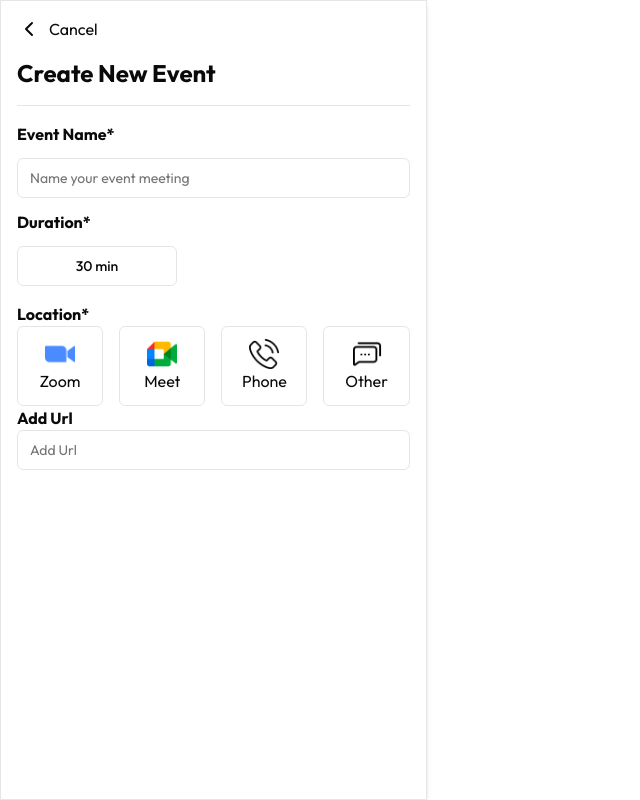
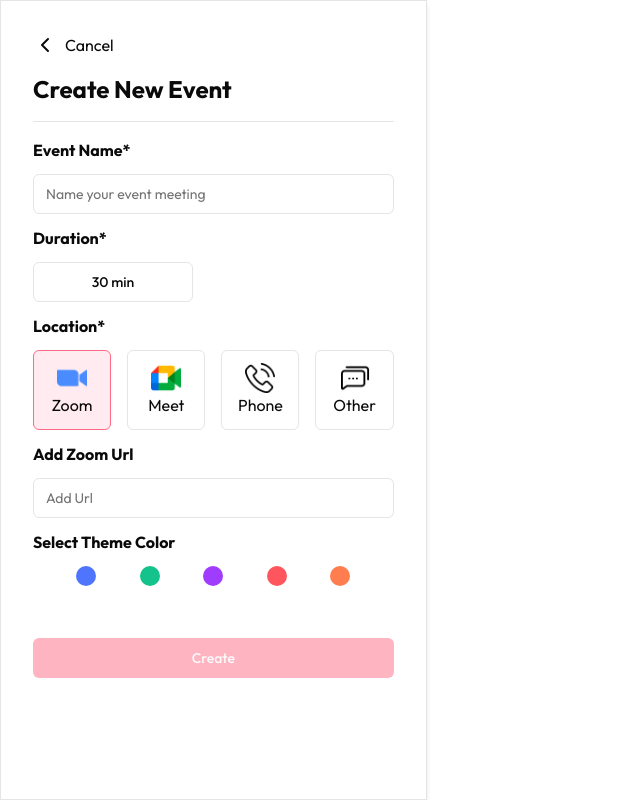
Before and after one commit to itsarasib/appiontment-app, a Next.js app: page /create-meeting in a window 1280 px wide. Both pictures are taken after a click on the element "Zoom". Shown: the whole page, without its empty margins (0-640 px from the left). Built offline with nearby package versions, Linux system fonts and the light colour scheme.

Commit message:
feat: finish MeetingForm

```diff
--- a/app/(routes)/create-meeting/_components/MeetingForm.tsx
+++ b/app/(routes)/create-meeting/_components/MeetingForm.tsx
@@ -3,7 +3,7 @@
 import { Button } from "@/components/ui/button";
 import { Input } from "@/components/ui/input";
 import { ChevronLeft } from "lucide-react";
-import React, { useState } from "react";
+import React, { use, useEffect, useState } from "react";
 import {
   DropdownMenu,
   DropdownMenuContent,
@@ -14,54 +14,124 @@ import {
 } from "@/components/ui/dropdown-menu";
 import LocationOption from "@/app/_utils/LocationOption";
 import Image from "next/image";
+import Link from "next/link";
+import ThemeOptions from "@/app/_utils/ThemeOptions";
+import { FormValues } from "../page";
 
-const MeetingForm = () => {
-  const [location, setLocation] = useState<string | undefined>(undefined);
+interface MeetingFormProps {
+  setFormValue: (v: FormValues) => void;
+}
+
+const MeetingForm: React.FC<MeetingFormProps> = ({ setFormValue }) => {
+  const [eventName, setEventName] = useState<string | undefined>(undefined);
+  const [duration, setDuration] = useState<number | undefined>(30);
+  const [locationType, setLocationType] = useState<string | undefined>(
+    undefined
+  );
+  const [locationUrl, setLocationUrl] = useState<string | undefined>(undefined);
+  const [themeColor, setThemeColor] = useState<string | undefined>(undefined);
+
+  useEffect(() => {
+    setFormValue({
+      eventName: eventName,
+      duration: duration,
+      locationType: locationType,
+      locationUrl: locationUrl,
+      themeColor: themeColor,
+    });
+  }, [eventName, duration, locationType, locationUrl, themeColor]);
+
   return (
-    <div className="p-4">
+    <div className="p-8">
+      <Link href={"/dashboard"}>
         <h2 className="flex gap-2">
           <ChevronLeft />
           Cancel
         </h2>
+      </Link>
       <div className="mt-4">
         <h2 className="text-2xl font-bold my-4">Create New Event</h2>
         <hr />
       </div>
       <div className="flex flex-col gap-3 my-4">
         <h2 className="font-bold">Event Name*</h2>
-        <Input placeholder="Name your event meeting" />
+        <Input
+          placeholder="Name your event meeting"
+          onChange={(e) => setEventName(e.target.value)}
+        />
 
         <h2 className="font-bold">Duration*</h2>
         <DropdownMenu>
           <DropdownMenuTrigger asChild>
             <Button variant="outline" className="max-w-40">
-              30 min
+              {duration} min
             </Button>
           </DropdownMenuTrigger>
           <DropdownMenuContent>
             <DropdownMenuSeparator />
-            <DropdownMenuItem>15 min</DropdownMenuItem>
-            <DropdownMenuItem>30 min</DropdownMenuItem>
-            <DropdownMenuItem>45 min</DropdownMenuItem>
-            <DropdownMenuItem>60 min</DropdownMenuItem>
+            <DropdownMenuItem onClick={() => setDuration(15)}>
+              15 min
+            </DropdownMenuItem>
+            <DropdownMenuItem onClick={() => setDuration(30)}>
+              30 min
+            </DropdownMenuItem>
+            <DropdownMenuItem onClick={() => setDuration(45)}>
+              45 min
+            </DropdownMenuItem>
+            <DropdownMenuItem onClick={() => setDuration(60)}>
+              60 min
+            </DropdownMenuItem>
           </DropdownMenuContent>
         </DropdownMenu>
-      </div>
 
         <h2 className="font-bold">Location*</h2>
         <div className="grid grid-cols-4 gap-4">
           {LocationOption.map((option, index) => (
             <div
-            className="border flex flex-col justify-center items-center rounded-md p-3 hover:bg-primary-100 hover:border-primary cursor-pointer"
-            onClick={() => setLocation(option.name)}
+              className={`border flex flex-col justify-center items-center rounded-md p-3 hover:bg-primary-100 hover:border-primary cursor-pointer ${
+                locationType === option.name && "bg-primary-100 border-primary"
+              }`}
+              onClick={() => setLocationType(option.name)}
             >
-            <Image src={option.icon} alt={option.name} width={30} height={30} />
+              <Image
+                src={option.icon}
+                alt={option.name}
+                width={30}
+                height={30}
+              />
               <h2>{option.name}</h2>
             </div>
           ))}
         </div>
-      <h2 className="font-bold">Add Url</h2>
-      <Input placeholder="Add Url"></Input>
+        {locationType && (
+          <>
+            <h2 className="font-bold">Add {locationType} Url</h2>
+            <Input
+              placeholder="Add Url"
+              onChange={(e) => setLocationUrl(e.target.value)}
+            ></Input>
+          </>
+        )}
+        <h2 className="font-bold">Select Theme Color</h2>
+        <div className="flex justify-evenly">
+          {ThemeOptions.map((color, index) => (
+            <div
+              className={`h-5 w-5 rounded-full ${
+                themeColor === color && "border-2 border-black"
+              } cursor-pointer`}
+              style={{ backgroundColor: color }}
+              onClick={() => setThemeColor(color)}
+            ></div>
+          ))}
+        </div>
+      </div>
+
+      <Button
+        className="w-full mt-9"
+        disabled={!eventName || !duration || !locationType || !locationUrl}
+      >
+        Create
+      </Button>
     </div>
   );
 };
--- a/app/(routes)/create-meeting/page.tsx
+++ b/app/(routes)/create-meeting/page.tsx
@@ -1,12 +1,24 @@
-import React from "react";
+"use client";
+
+import React, { useState } from "react";
 import MeetingForm from "./_components/MeetingForm";
 
+export type FormValues = {
+  eventName: string | undefined;
+  duration: number | undefined;
+  locationType: string | undefined;
+  locationUrl: string | undefined;
+  themeColor: string | undefined;
+};
+
 const CreateMeeting = () => {
+  const [formValue, setFormValue] = useState<FormValues | undefined>(undefined);
+
   return (
     <div className="grid grid-cols-1 md:grid-cols-3">
       {/* Meeting form */}
       <div className=" shadow-md border h-screen">
-        <MeetingForm />
+        <MeetingForm setFormValue={(v: FormValues) => console.log(v)} />
       </div>
       {/* Preview */}
       <div className="md:col-span-2"></div>
--- /dev/null
+++ b/app/_utils/ThemeOptions.tsx
@@ -0,0 +1 @@
+export default ["#4F75FE", "#13C38B", "#9F3CFE", "#FF555D", "#FF7D4F"];
```
Lines whose indentation alone changed are shown as unchanged.
